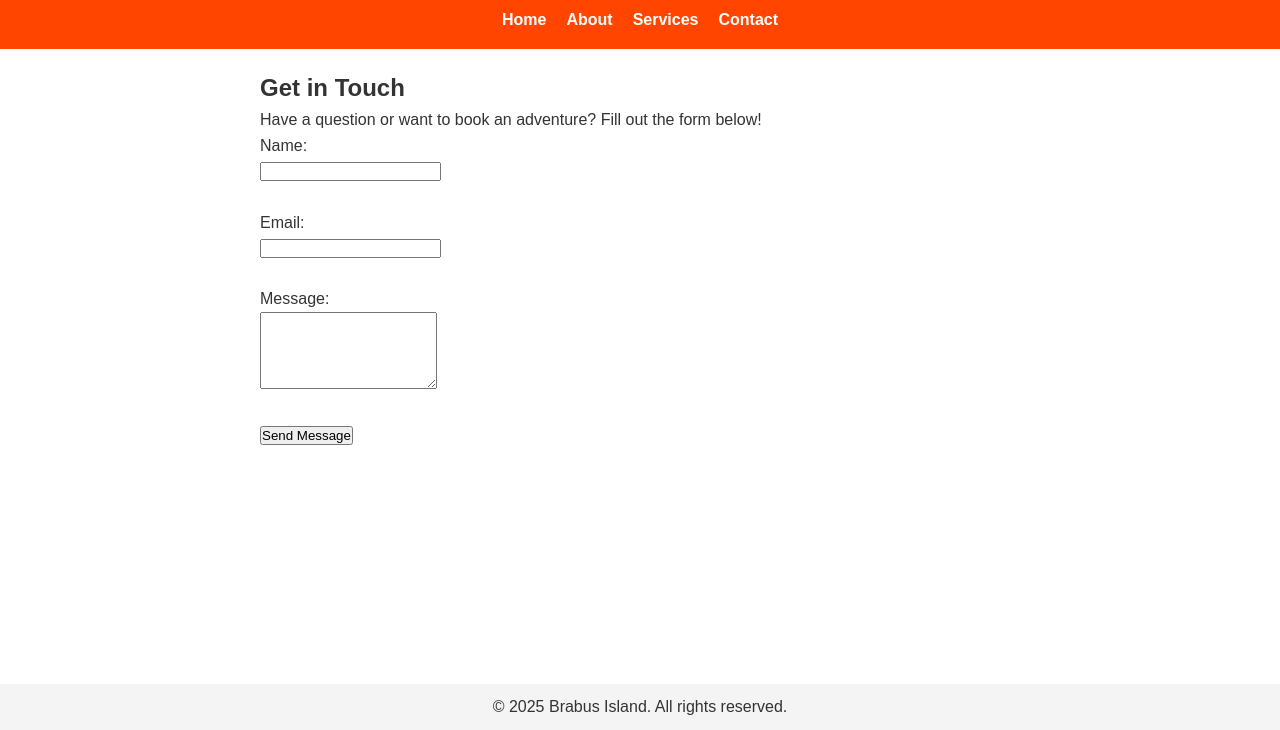
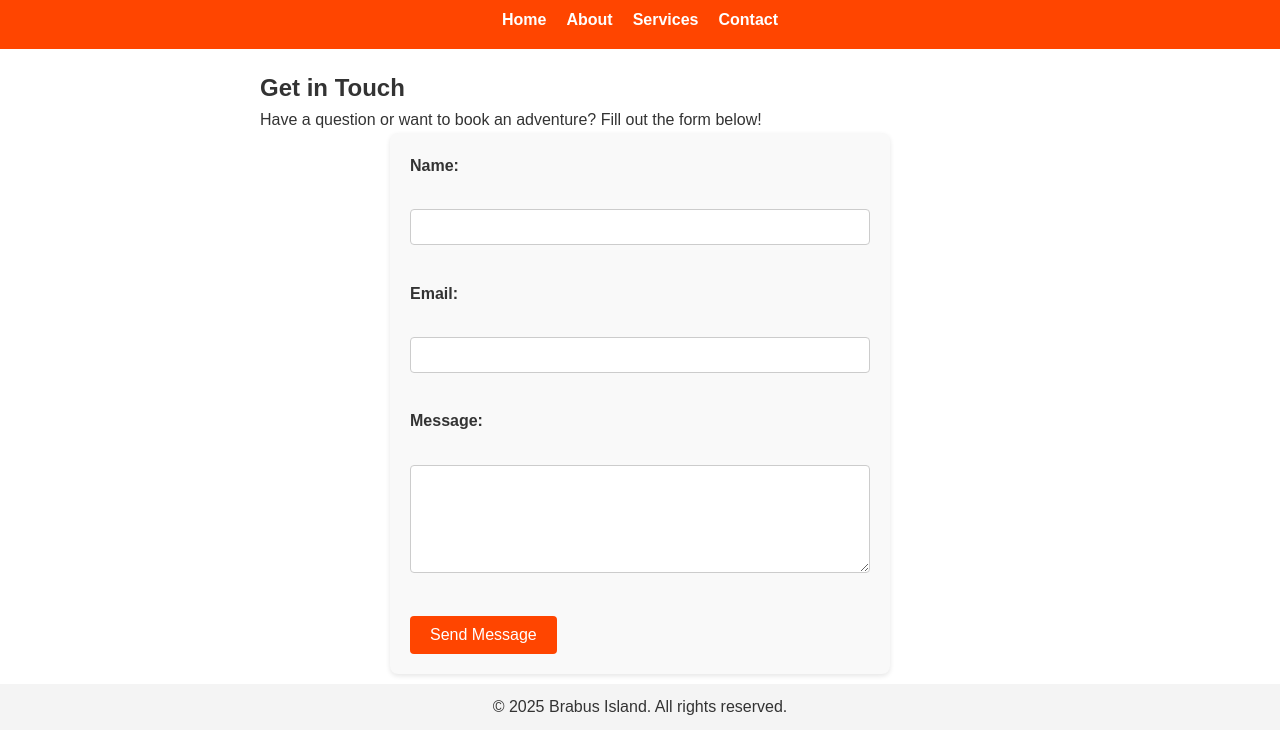
Before and after one commit to brabusisland/brabusisland.github.io, a plain HTML site: page contact.html in a window 1280 px wide. Shown: the part 70-800 px from the top of the page. Drawn offline with Linux system fonts and the light colour scheme.

Commit message:
Update styles.css

```diff
--- a/styles.css
+++ b/styles.css
@@ -3,7 +3,6 @@
     padding: 0;
     box-sizing: border-box;
 }
-
 body {
     font-family: Arial, sans-serif;
     line-height: 1.6;
@@ -53,3 +52,45 @@ footer {
     bottom: 0;
     width: 100%;
 }
+
+form {
+    max-width: 500px;
+    margin: 0 auto;
+    padding: 20px;
+    background: #f9f9f9;
+    border-radius: 8px;
+    box-shadow: 0 2px 5px rgba(0, 0, 0, 0.1);
+}
+
+label {
+    font-weight: bold;
+    display: block;
+    margin-bottom: 5px;
+}
+
+input, textarea {
+    width: 100%;
+    padding: 8px;
+    margin-bottom: 10px;
+    border: 1px solid #ccc;
+    border-radius: 4px;
+    font-size: 16px;
+}
+
+textarea {
+    resize: vertical;
+}
+
+button {
+    background: #ff4500;
+    color: white;
+    padding: 10px 20px;
+    border: none;
+    border-radius: 4px;
+    cursor: pointer;
+    font-size: 16px;
+}
+
+button:hover {
+    background: #e03e00;
+}
```
